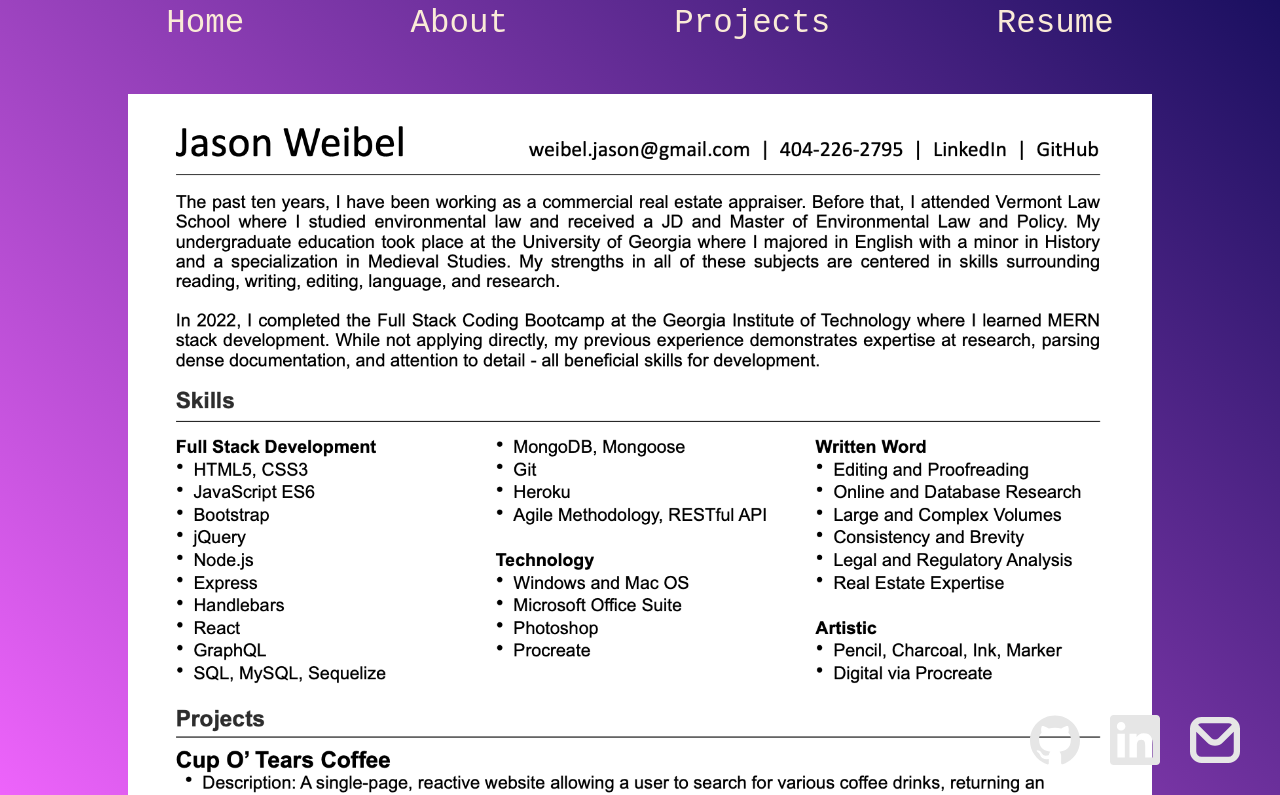
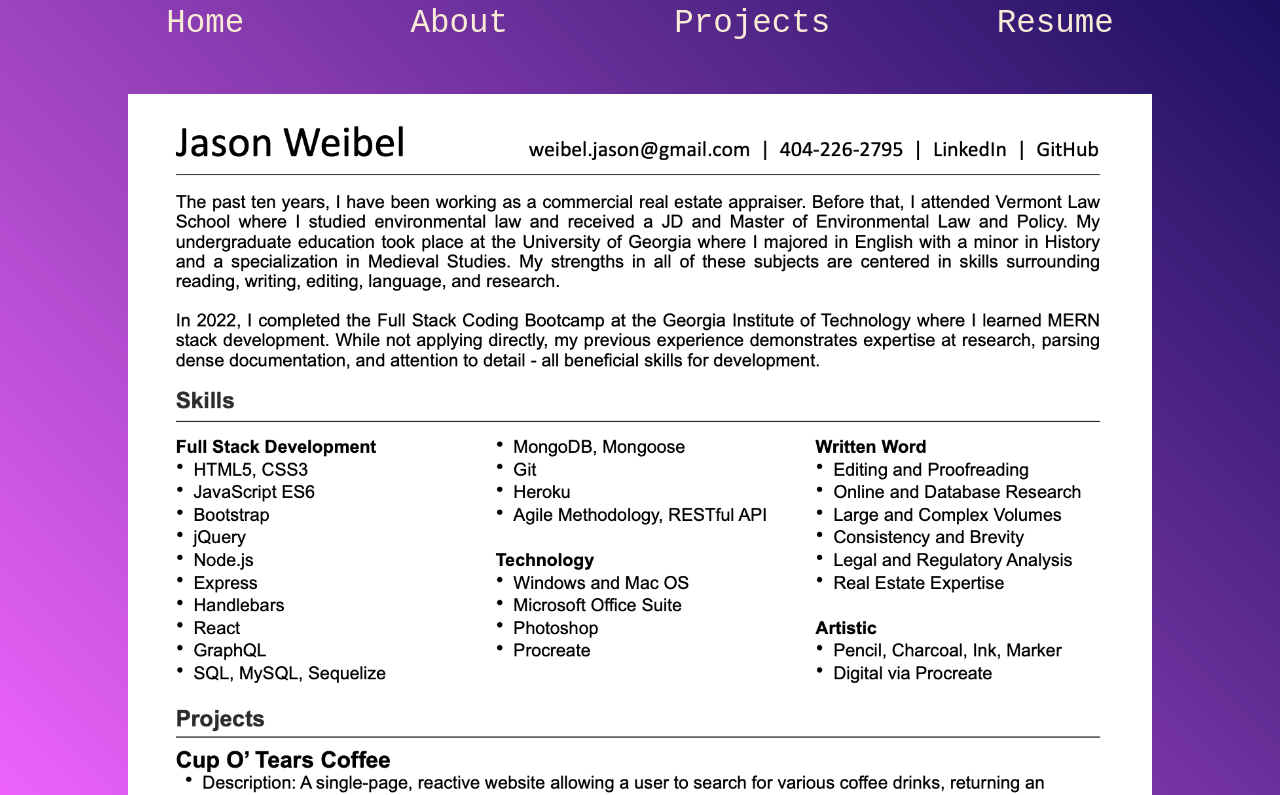
Before and after one commit to jWeibelbootcamp/jason-weibel-portfolio, a React (Create React App) app: page /resume in a window 1280 px wide. Shown: the top 795 px of the page. Built offline with nearby package versions, Linux system fonts and the light colour scheme.

Commit message:
snowfall behind everything else

```diff
--- a/src/App.js
+++ b/src/App.js
@@ -54,11 +54,12 @@ const App = () => {
             <img src={envelope} alt='Email' width="50px" height="50px" />
           </a>
         </div>
-        <div className='snowContainer'>
-          <Snowfall color='pink' snowflakeCount={100} wind={wind}
-          // images={images}
-          />
-        </div>
+      </div>
+      <div className='snowContainer'>
+        <Snowfall color='pink' snowflakeCount={75} wind={wind} speed={[0.5, 1.0]}
+          style={{position: 'fixed', zIndex: -1}}
+        // images={images}
+        />
       </div>
     </Router>
   );
--- a/src/App.scss
+++ b/src/App.scss
@@ -6,9 +6,9 @@
   text-align: center;
 }
 
+$color-1: #42ebf7;
+$color-2: #f265fe;
 $color-3: #050750;
-$color-2: #f265fe;
-$color-1: #42ebf7;
 
 body {
   height: 100vh;
@@ -20,7 +20,9 @@ body {
 }
 
 .footerContainer {
-  position: absolute;
+  display: flex;
+  justify-content: flex-end;
+  position: relative;
   bottom: 25px;
   right: 25px;
 }
```
